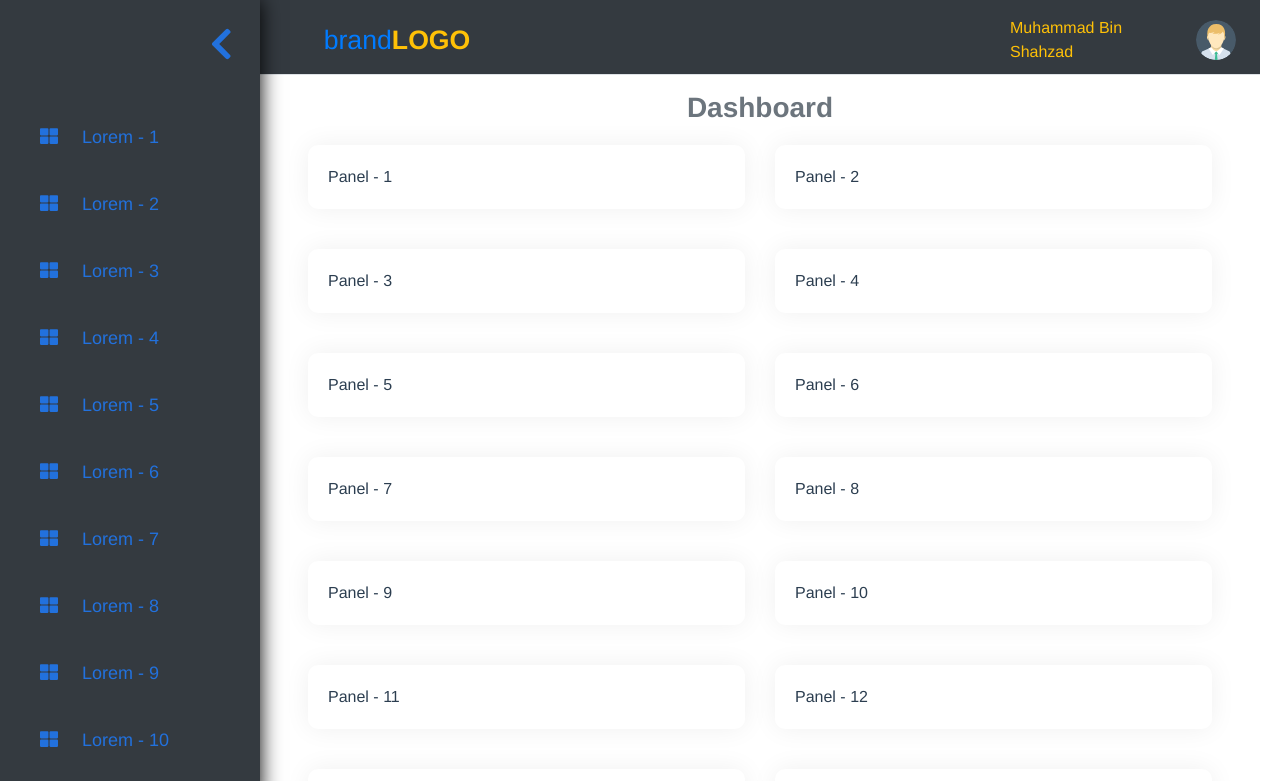
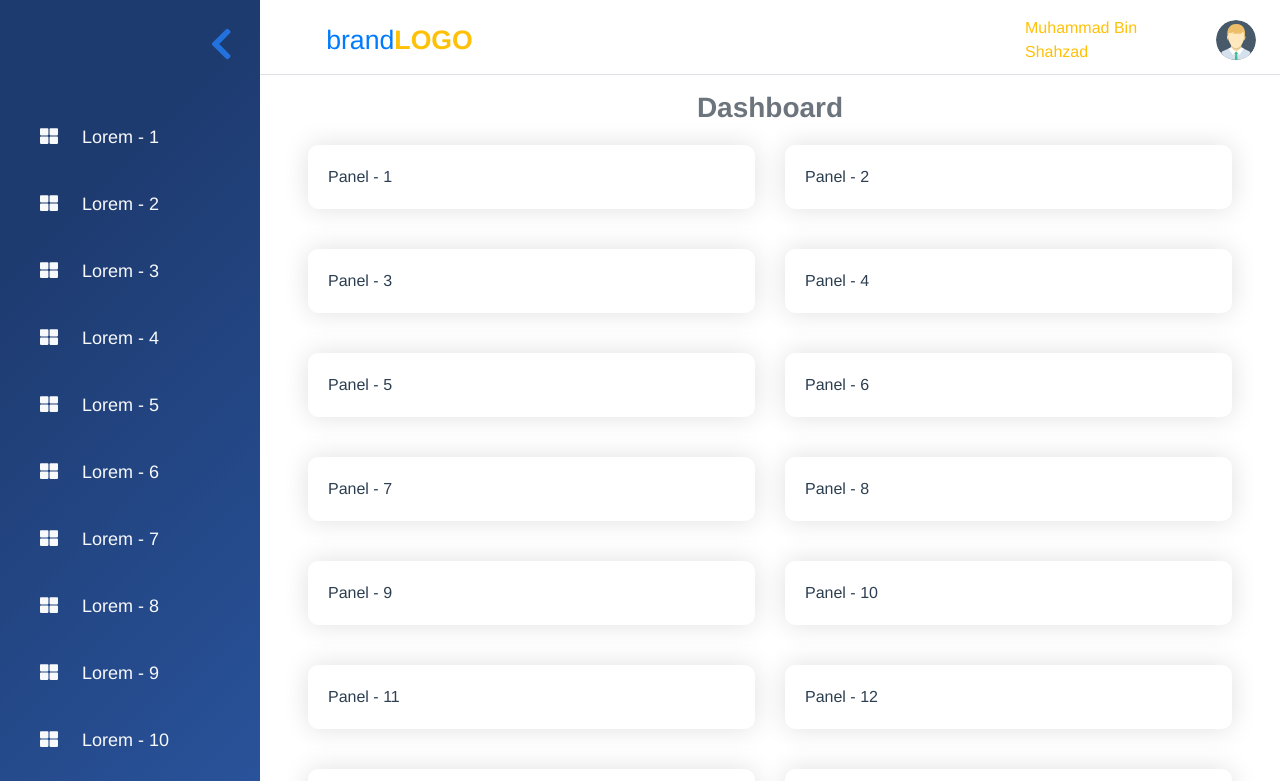
Before and after one commit to JanGoO-dev/insurance, a Vue app: page /#/dashboard in a window 1280 px wide. Shown: the top 781 px of the page. Built offline with nearby package versions, Linux system fonts and the light colour scheme.

Commit message:
Dashboard Theme changed

```diff
--- a/src/components/PrimaryNavbar.vue
+++ b/src/components/PrimaryNavbar.vue
@@ -106,7 +106,7 @@ export default {
   }
 }
 .profile:hover {
-  background-color: rgb(207, 207, 207);
+  background-color: rgba(91, 189, 255, 0.082);
 }
 
 .round-left {
--- a/src/views/Dashboard.vue
+++ b/src/views/Dashboard.vue
@@ -1,6 +1,6 @@
 <template>
   <div>
-    <div @mouseenter="openNav" id="mySidenav" class="sidenav bg-dark">
+    <div @mouseenter="openNav" id="mySidenav" class="sidenav bg-side">
       <span v-show="!isOpen" @click="openNav" class="hangburger">
         <i class="fas fa-chevron-right"></i>
       </span>
@@ -13,7 +13,7 @@
         v-for="(sideLink, index) in 10"
         :key="index"
         :class="{ 'pl150': isSmall }"
-        class="btn btn-outline-primary round-right border-0 mr-5 my-2 py-3 text-left"
+        class="btn btn-outline-primary round-right border-0 mr-5 my-2 py-3 text-left text-light"
         href="#"
       >
         <span class="ml-2 pr-4">
@@ -23,10 +23,10 @@
       </router-link>
     </div>
     <div id="main">
-      <PrimaryNavbar class="bg-dark"></PrimaryNavbar>
+      <PrimaryNavbar class="bg-nav"></PrimaryNavbar>
       <h1 class="text-center mt-3 text-secondary h3 font-weight-bold">Dashboard</h1>
       <div id="dashboard-wrap" class="m-5">
-        <div v-for="(panel, index) in 18" :key="index">Panel - {{ index + 1 }}</div>
+        <div v-for="(panel, index) in 18" :key="index" class="bg-white">Panel - {{ index + 1 }}</div>
       </div>
     </div>
   </div>
@@ -80,6 +80,19 @@ export default {
 </script>
 
 <style scoped>
+.bg-nav {
+  /* background-color: #9921e8;
+  background-image: linear-gradient(315deg, #9921e8 0%, #5f72be 74%); */
+}
+.bg-side {
+  /* background-color: #485461;
+  background-image: linear-gradient(315deg, #485461 0%, #28313b 74%); */
+  background-color: #29539b;
+  background-image: linear-gradient(315deg, #29539b 0%, #1e3b70 74%);
+}
+.shadow {
+  /* box-shadow: 0px 10px 50px #000; */
+}
 .pl150 {
   padding-left: 150px !important;
 }
@@ -131,7 +144,7 @@ export default {
 #dashboard-wrap > div {
   background-color: white;
   padding: 20px;
-  box-shadow: 0px 0px 26px #00000010;
+  box-shadow: 0px 0px 26px #00000020;
   border-radius: 10px;
 }
 
@@ -162,7 +175,7 @@ export default {
   padding-top: 60px; /* Place content 60px from the top */
   transition: 0.5s; /* 0.5 second transition effect to slide in the sidenav */
   /* border-right: solid 4px #ffc107; */
-  box-shadow: 0px 0px 20px #000;
+  /* box-shadow: 0px 80px 20px #000; */
 }
 
 /* The navigation menu links */
@@ -192,7 +205,7 @@ export default {
 /* Style page content - use this if you want to push the page content to the right when you open the side navigation */
 #main {
   margin-left: 100px;
-  margin-right: 20px;
+  /* margin-right: 20px; */
   transition: margin-left 0.5s;
   padding: 0px 0px 0px 0px;
 }
```
Also changed, not shown: 7 other files (tests, documents, lock files or other folders).
